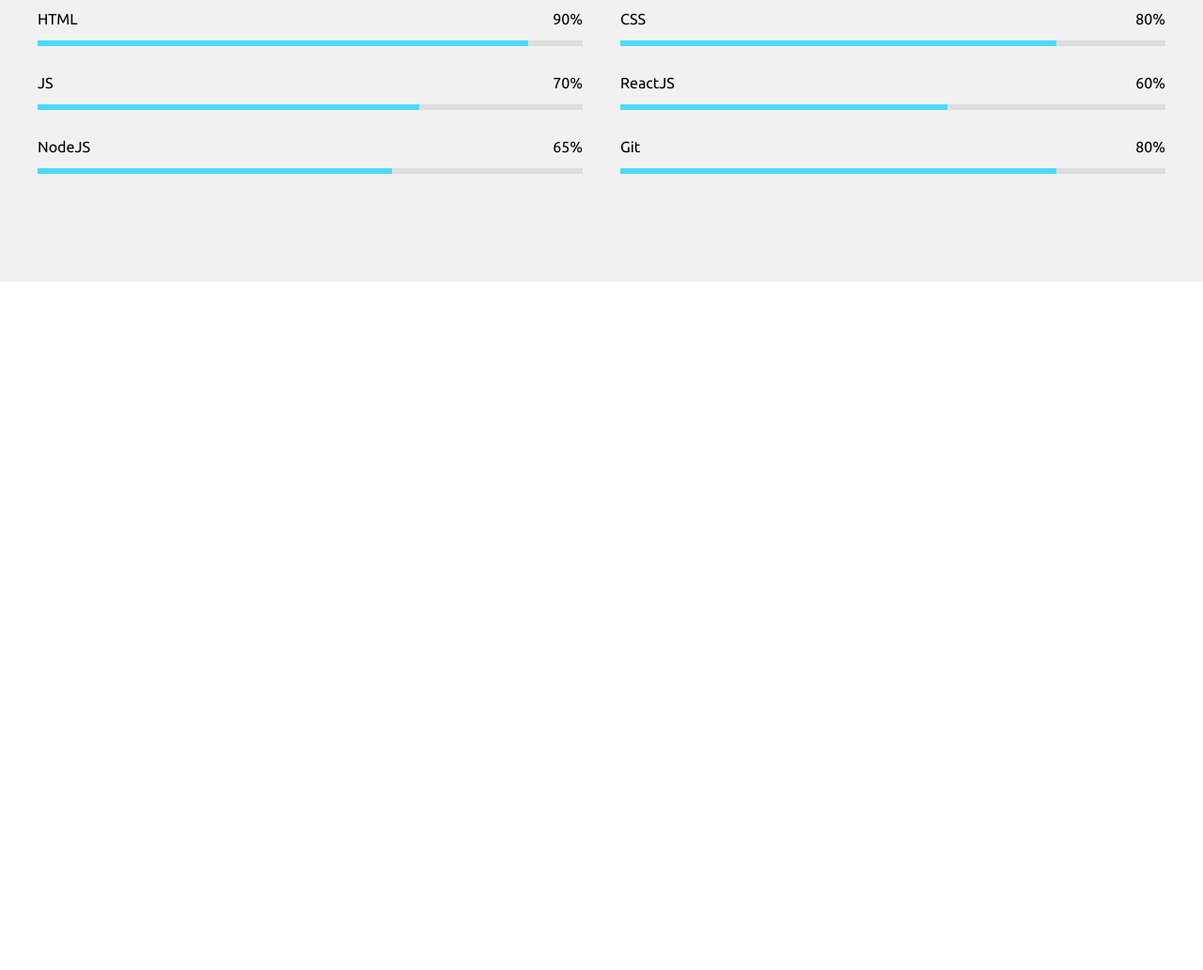
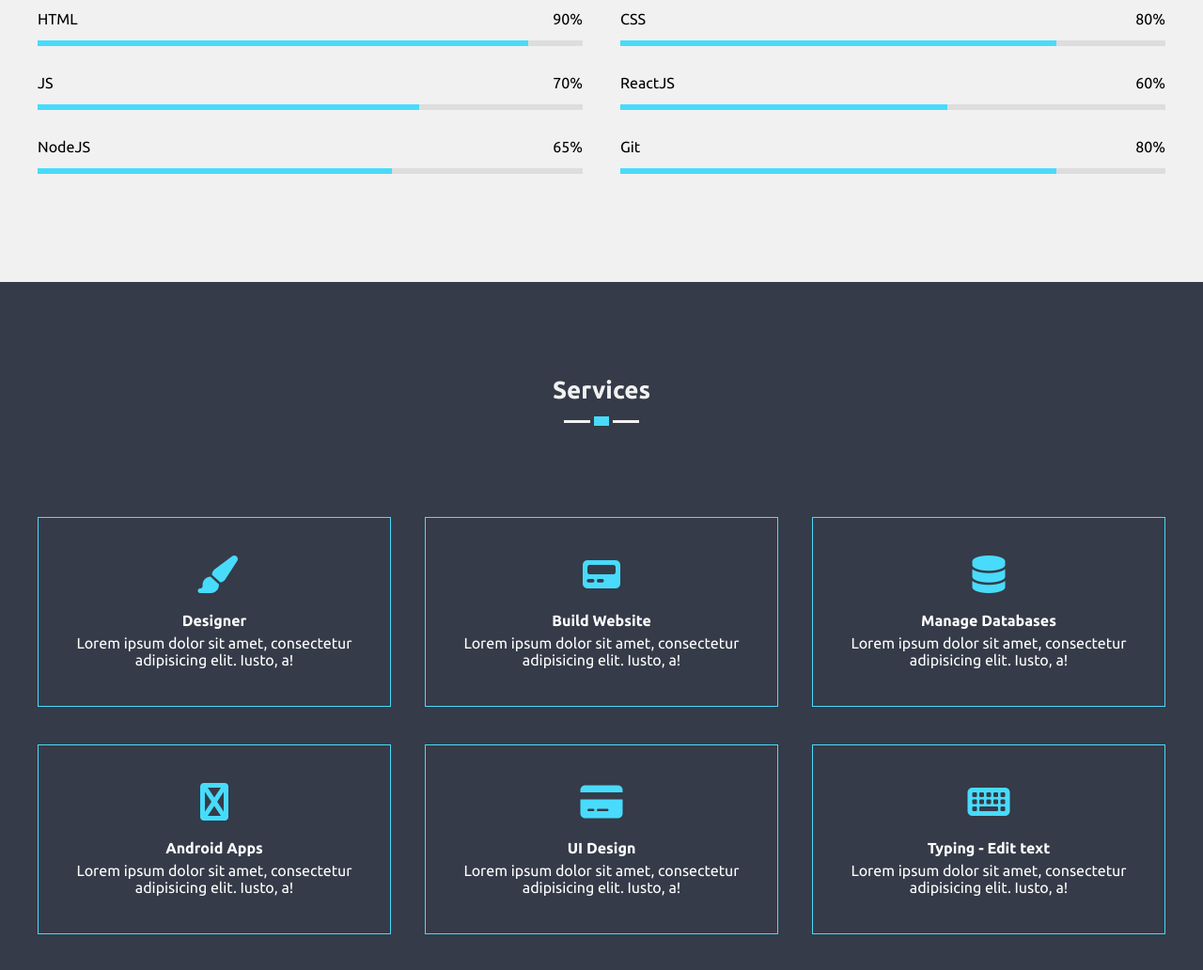
Before and after one commit to chemsoudadine/responsive-website, a plain HTML site: page index.html in a window 1280 px wide. Shown: the part 1322-2354 px from the top of the page at 94% size. Before the commit the page ends 1622 px from the top, so only its background shows below. Drawn offline with nearby package versions, Linux system fonts and the light colour scheme.

Commit message:
added services section

```diff
--- a/index.html
+++ b/index.html
@@ -145,7 +145,49 @@
   </section>
 
   <!-- Services -->
+  <section id="services" class="dark">
+    <div class="inner-width">
+      <h1 class="section-title">Services</h1>
+      <div class="services">
+        <div class="service">
+          <i class="icon fas fa-paint-brush"></i>
+          <h4>Designer</h4>
+          <p>Lorem ipsum dolor sit amet, consectetur adipisicing elit. Iusto, a!</p>
+        </div>
 
+        <div class="service">
+          <i class="icon fas fa-pager"></i>
+          <h4>Build Website</h4>
+          <p>Lorem ipsum dolor sit amet, consectetur adipisicing elit. Iusto, a!</p>
+        </div>
+
+        <div class="service">
+          <i class="icon fas fa-database"></i>
+          <h4>Manage Databases</h4>
+          <p>Lorem ipsum dolor sit amet, consectetur adipisicing elit. Iusto, a!</p>
+        </div>
+
+        <div class="service">
+          <i class="icon fas fa-android"></i>
+          <h4>Android Apps</h4>
+          <p>Lorem ipsum dolor sit amet, consectetur adipisicing elit. Iusto, a!</p>
+        </div>
+
+        <div class="service">
+          <i class="icon fas fa-credit-card"></i>
+          <h4>UI Design</h4>
+          <p>Lorem ipsum dolor sit amet, consectetur adipisicing elit. Iusto, a!</p>
+        </div>
+
+        <div class="service">
+          <i class="icon fas fa-keyboard"></i>
+          <h4>Typing - Edit text</h4>
+          <p>Lorem ipsum dolor sit amet, consectetur adipisicing elit. Iusto, a!</p>
+        </div>
+      </div>
+
+    </div>
+  </section>
 
   <!-- Education -->
 
```
